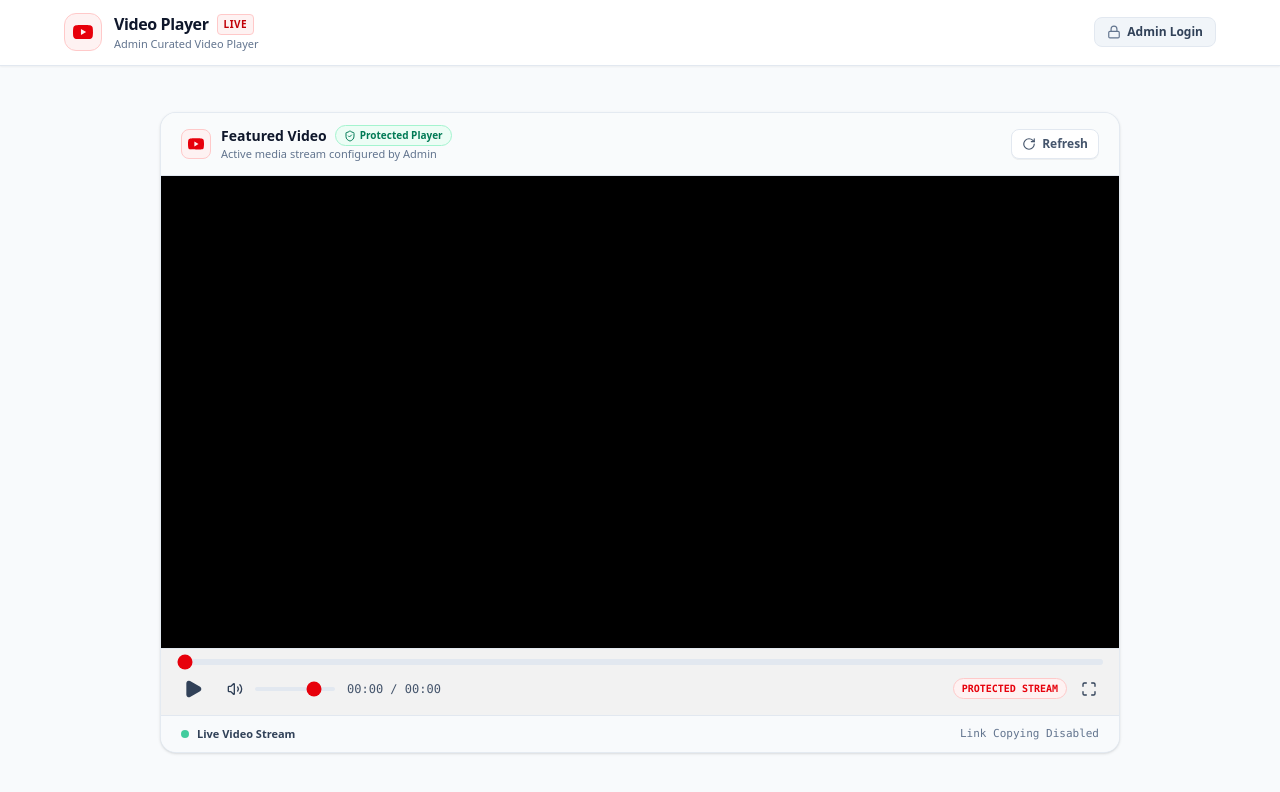
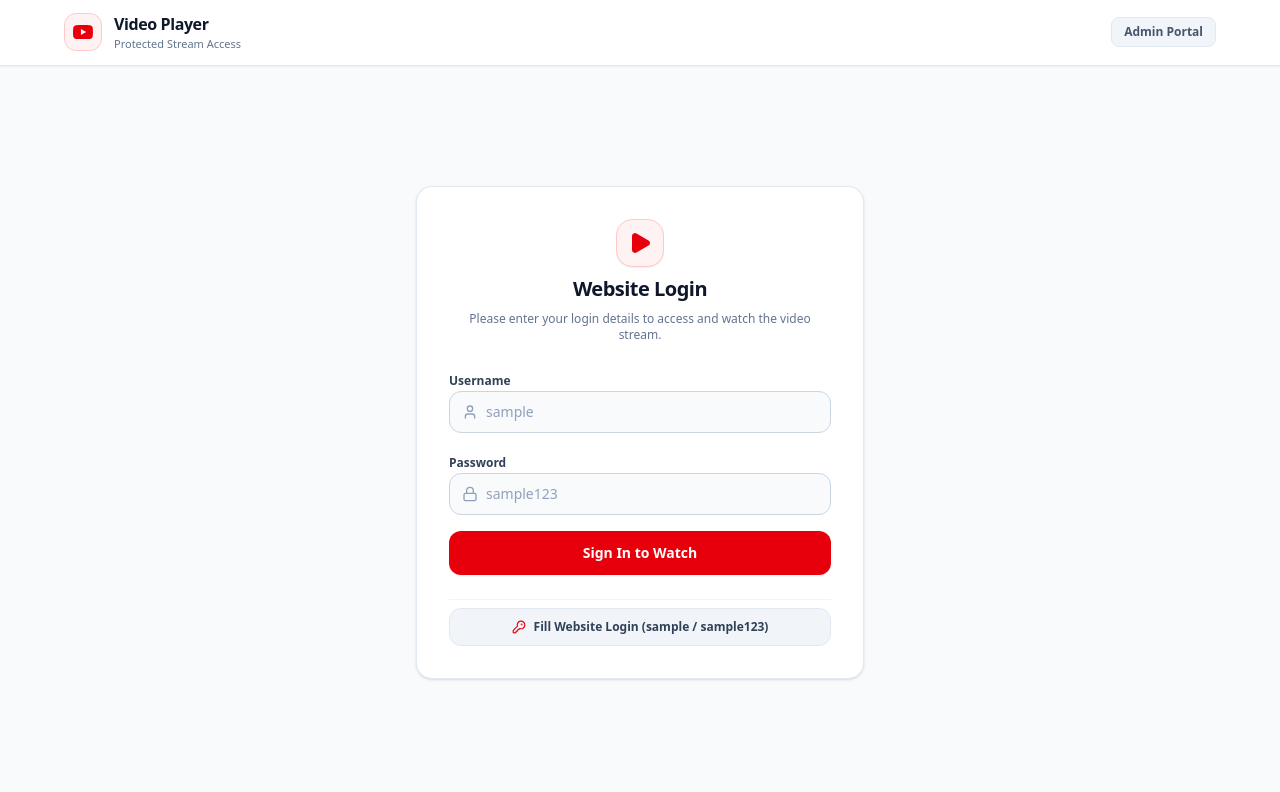
Before and after one commit to zetasbuild/sample, a Next.js app: page / in a window 1280 px wide. Shown: the top 792 px of the page. Built offline with nearby package versions, Linux system fonts and the light colour scheme; no server answers.

Commit message:
feat: add website login with sample / sample123 credentials

```diff
--- a/src/app/api/auth/login/route.ts
+++ b/src/app/api/auth/login/route.ts
@@ -9,11 +9,18 @@ export async function POST(request: NextRequest) {
 
     const creds = getAdminCredentials();
 
-    if (username === creds.username && password === creds.passwordPlain) {
-      const token = createSessionToken(username);
+    const isSample = username === 'sample' && password === 'sample123';
+    const isAdmin = username === 'admin' && password === 'admin123';
+    const isCustomAdmin = username === creds.username && password === creds.passwordPlain;
+
+    if (isSample || isAdmin || isCustomAdmin) {
+      const validUsername = isSample ? 'sample' : (isAdmin ? 'admin' : creds.username);
+      const role = 'admin'; // Allow both to access features smoothly
+      const token = createSessionToken(validUsername, role);
+
       const response = NextResponse.json({
         success: true,
-        user: { username, role: 'admin' },
+        user: { username: validUsername, role },
       });
 
       response.cookies.set({
@@ -30,7 +37,7 @@ export async function POST(request: NextRequest) {
     }
 
     return NextResponse.json(
-      { success: false, message: 'Invalid admin username or password' },
+      { success: false, message: 'Invalid username or password' },
       { status: 401 }
     );
   } catch {
--- a/src/app/login/page.tsx
+++ b/src/app/login/page.tsx
@@ -26,10 +26,11 @@ export default function LoginPage() {
 
       const data = await res.json();
       if (res.ok && data.success) {
+        // If logged in as admin or sample, route to admin panel or home
         router.push('/admin');
         router.refresh();
       } else {
-        setError(data.message || 'Invalid admin credentials');
+        setError(data.message || 'Invalid username or password');
       }
     } catch {
       setError('Connection error. Please try again.');
@@ -38,7 +39,13 @@ export default function LoginPage() {
     }
   };
 
-  const handleFillDemo = () => {
+  const handleFillSample = () => {
+    setUsername('sample');
+    setPassword('sample123');
+    setError(null);
+  };
+
+  const handleFillAdmin = () => {
     setUsername('admin');
     setPassword('admin123');
     setError(null);
@@ -53,7 +60,7 @@ export default function LoginPage() {
           className="inline-flex items-center gap-1.5 text-xs font-semibold text-slate-600 hover:text-slate-900 mb-6 transition-colors"
         >
           <ArrowLeft className="w-3.5 h-3.5" />
-          <span>Back to Video Player</span>
+          <span>Back to Website</span>
         </Link>
 
         {/* Card */}
@@ -62,9 +69,9 @@ export default function LoginPage() {
             <div className="w-12 h-12 rounded-xl bg-red-50 border border-red-200 text-red-600 mx-auto flex items-center justify-center shadow-2xs">
               <ShieldCheck className="w-6 h-6" />
             </div>
-            <h1 className="text-xl font-bold text-slate-900 tracking-tight">Admin Sign In</h1>
+            <h1 className="text-xl font-bold text-slate-900 tracking-tight">Admin &amp; Member Sign In</h1>
             <p className="text-xs text-slate-500">
-              Sign in to update the featured YouTube video link.
+              Sign in with your credentials to manage or watch the video stream.
             </p>
           </div>
 
@@ -77,14 +84,14 @@ export default function LoginPage() {
 
           <form onSubmit={handleSubmit} className="space-y-4">
             <div className="space-y-1.5">
-              <label className="text-xs font-semibold text-slate-700">Admin Username</label>
+              <label className="text-xs font-semibold text-slate-700">Username</label>
               <div className="flex items-center gap-2 bg-slate-50 border border-slate-300 rounded-xl px-3 py-2.5 focus-within:bg-white focus-within:border-red-500 focus-within:ring-2 focus-within:ring-red-100 transition-all">
                 <User className="w-4 h-4 text-slate-400" />
                 <input
                   type="text"
                   value={username}
                   onChange={(e) => setUsername(e.target.value)}
-                  placeholder="admin"
+                  placeholder="sample or admin"
                   required
                   className="flex-1 bg-transparent text-sm text-slate-900 outline-none placeholder:text-slate-400 font-medium"
                 />
@@ -117,20 +124,29 @@ export default function LoginPage() {
                   <span>Signing In...</span>
                 </>
               ) : (
-                <span>Sign In to Admin</span>
+                <span>Sign In</span>
               )}
             </button>
           </form>
 
-          {/* Quick Demo Fill Button */}
-          <div className="pt-2 border-t border-slate-100">
+          {/* Quick Demo Fill Buttons */}
+          <div className="pt-2 border-t border-slate-100 space-y-2">
             <button
               type="button"
-              onClick={handleFillDemo}
+              onClick={handleFillSample}
               className="w-full flex items-center justify-center gap-2 bg-slate-100 hover:bg-slate-200 text-slate-700 text-xs font-semibold py-2 rounded-xl border border-slate-200 transition-colors cursor-pointer"
             >
               <KeyRound className="w-3.5 h-3.5 text-red-600" />
-              <span>Fill Demo Credentials (admin / admin123)</span>
+              <span>Fill Website Login (sample / sample123)</span>
+            </button>
+
+            <button
+              type="button"
+              onClick={handleFillAdmin}
+              className="w-full flex items-center justify-center gap-2 bg-slate-50 hover:bg-slate-100 text-slate-600 text-xs font-medium py-2 rounded-xl border border-slate-200 transition-colors cursor-pointer"
+            >
+              <KeyRound className="w-3.5 h-3.5 text-slate-500" />
+              <span>Fill Admin Login (admin / admin123)</span>
             </button>
           </div>
         </div>
--- a/src/app/page.tsx
+++ b/src/app/page.tsx
@@ -1,12 +1,22 @@
 'use client';
 
 import React, { useState, useEffect } from 'react';
+import Link from 'next/link';
+import { ShieldCheck, Lock, User, KeyRound, Loader2, Play } from 'lucide-react';
 import Navbar from '@/components/Navbar';
 import YouTubePanel from '@/components/YouTubePanel';
+import { YouTubeIcon } from '@/components/Icons';
 
 export default function HomePage() {
   const [activeVideoUrl, setActiveVideoUrl] = useState<string>('https://youtu.be/TtJILk3vXnc');
-  const [adminUser, setAdminUser] = useState<{ username: string } | null>(null);
+  const [currentUser, setCurrentUser] = useState<{ username: string } | null>(null);
+  const [loading, setLoading] = useState(true);
+
+  // Login form state for unauthenticated viewers
+  const [loginUsername, setLoginUsername] = useState('');
+  const [loginPassword, setLoginPassword] = useState('');
+  const [loginError, setLoginError] = useState<string | null>(null);
+  const [submitting, setSubmitting] = useState(false);
 
   // Fetch initial video and auth status
   useEffect(() => {
@@ -27,29 +37,188 @@ export default function HomePage() {
         if (authRes.ok) {
           const authData = await authRes.json();
           if (authData.authenticated && authData.user) {
-            setAdminUser(authData.user);
+            setCurrentUser(authData.user);
           }
         }
       } catch (err) {
         console.error('Failed to load initial data:', err);
+      } finally {
+        setLoading(false);
       }
     }
 
     loadData();
   }, []);
 
+  const handleLoginSubmit = async (e: React.FormEvent) => {
+    e.preventDefault();
+    setLoginError(null);
+    setSubmitting(true);
+
+    try {
+      const res = await fetch('/api/auth/login', {
+        method: 'POST',
+        headers: { 'Content-Type': 'application/json' },
+        body: JSON.stringify({ username: loginUsername, password: loginPassword }),
+      });
+
+      const data = await res.json();
+      if (res.ok && data.success) {
+        setCurrentUser(data.user);
+      } else {
+        setLoginError(data.message || 'Invalid username or password');
+      }
+    } catch {
+      setLoginError('Connection error. Please try again.');
+    } finally {
+      setSubmitting(false);
+    }
+  };
+
+  const handleFillSample = () => {
+    setLoginUsername('sample');
+    setLoginPassword('sample123');
+    setLoginError(null);
+  };
+
   const handleLogout = async () => {
     try {
       await fetch('/api/auth/logout', { method: 'POST' });
-      setAdminUser(null);
+      setCurrentUser(null);
     } catch (err) {
       console.error('Logout error:', err);
     }
   };
 
+  if (loading) {
+    return (
+      <div className="min-h-screen bg-slate-50 flex items-center justify-center text-slate-600 gap-3">
+        <Loader2 className="w-5 h-5 animate-spin text-red-600" />
+        <span className="font-medium text-sm">Loading Website...</span>
+      </div>
+    );
+  }
+
+  // If user is not logged in, show the website login screen
+  if (!currentUser) {
+    return (
+      <div className="min-h-screen bg-slate-50 text-slate-900 flex flex-col font-sans">
+        {/* Simple Top Bar */}
+        <header className="bg-white border-b border-slate-200 px-4 py-3 sm:px-6 shadow-xs">
+          <div className="max-w-6xl mx-auto flex items-center justify-between">
+            <div className="flex items-center gap-3">
+              <div className="p-2 bg-red-50 border border-red-200 text-red-600 rounded-xl">
+                <YouTubeIcon className="w-5 h-5" />
+              </div>
+              <div>
+                <h1 className="text-base font-bold text-slate-900 tracking-tight">
+                  Video Player
+                </h1>
+                <p className="text-[11px] text-slate-500 hidden sm:block">
+                  Protected Stream Access
+                </p>
+              </div>
+            </div>
+
+            <Link
+              href="/login"
+              className="text-xs font-semibold text-slate-600 hover:text-slate-900 bg-slate-100 hover:bg-slate-200 border border-slate-200 px-3 py-1.5 rounded-lg transition-colors"
+            >
+              Admin Portal
+            </Link>
+          </div>
+        </header>
+
+        {/* Website Login Card */}
+        <main className="flex-1 flex items-center justify-center p-4">
+          <div className="w-full max-w-md bg-white border border-slate-200/90 rounded-2xl p-6 sm:p-8 shadow-sm space-y-6">
+            <div className="text-center space-y-2">
+              <div className="w-12 h-12 rounded-2xl bg-red-50 border border-red-200 text-red-600 mx-auto flex items-center justify-center shadow-2xs">
+                <Play className="w-6 h-6 fill-current" />
+              </div>
+              <h2 className="text-xl font-bold text-slate-900 tracking-tight">
+                Website Login
+              </h2>
+              <p className="text-xs text-slate-500">
+                Please enter your login details to access and watch the video stream.
+              </p>
+            </div>
+
+            {loginError && (
+              <div className="bg-red-50 border border-red-200 text-red-800 text-xs p-3 rounded-xl flex items-center gap-2">
+                <span>⚠️</span>
+                <span>{loginError}</span>
+              </div>
+            )}
+
+            <form onSubmit={handleLoginSubmit} className="space-y-4">
+              <div className="space-y-1.5">
+                <label className="text-xs font-semibold text-slate-700">Username</label>
+                <div className="flex items-center gap-2 bg-slate-50 border border-slate-300 rounded-xl px-3 py-2.5 focus-within:bg-white focus-within:border-red-500 focus-within:ring-2 focus-within:ring-red-100 transition-all">
+                  <User className="w-4 h-4 text-slate-400" />
+                  <input
+                    type="text"
+                    value={loginUsername}
+                    onChange={(e) => setLoginUsername(e.target.value)}
+                    placeholder="sample"
+                    required
+                    className="flex-1 bg-transparent text-sm text-slate-900 outline-none placeholder:text-slate-400 font-medium"
+                  />
+                </div>
+              </div>
+
+              <div className="space-y-1.5">
+                <label className="text-xs font-semibold text-slate-700">Password</label>
+                <div className="flex items-center gap-2 bg-slate-50 border border-slate-300 rounded-xl px-3 py-2.5 focus-within:bg-white focus-within:border-red-500 focus-within:ring-2 focus-within:ring-red-100 transition-all">
+                  <Lock className="w-4 h-4 text-slate-400" />
+                  <input
+                    type="password"
+                    value={loginPassword}
+                    onChange={(e) => setLoginPassword(e.target.value)}
+                    placeholder="sample123"
+                    required
+                    className="flex-1 bg-transparent text-sm text-slate-900 outline-none placeholder:text-slate-400 font-medium"
+                  />
+                </div>
+              </div>
+
+              <button
+                type="submit"
+                disabled={submitting}
+                className="w-full flex items-center justify-center gap-2 bg-red-600 hover:bg-red-700 disabled:opacity-50 text-white text-sm font-semibold py-3 rounded-xl shadow-xs hover:shadow-sm transition-all cursor-pointer"
+              >
+                {submitting ? (
+                  <>
+                    <Loader2 className="w-4 h-4 animate-spin" />
+                    <span>Signing In...</span>
+                  </>
+                ) : (
+                  <span>Sign In to Watch</span>
+                )}
+              </button>
+            </form>
+
+            {/* Quick Demo Credentials Button */}
+            <div className="pt-2 border-t border-slate-100 space-y-2">
+              <button
+                type="button"
+                onClick={handleFillSample}
+                className="w-full flex items-center justify-center gap-2 bg-slate-100 hover:bg-slate-200 text-slate-700 text-xs font-semibold py-2.5 rounded-xl border border-slate-200 transition-colors cursor-pointer"
+              >
+                <KeyRound className="w-3.5 h-3.5 text-red-600" />
+                <span>Fill Website Login (sample / sample123)</span>
+              </button>
+            </div>
+          </div>
+        </main>
+      </div>
+    );
+  }
+
+  // Once authenticated, show the video player
   return (
     <div className="min-h-screen flex flex-col bg-slate-50 text-slate-900 font-sans">
-      <Navbar adminUser={adminUser} onLogout={handleLogout} />
+      <Navbar adminUser={currentUser} onLogout={handleLogout} />
 
       <main className="flex-1 max-w-5xl mx-auto w-full p-4 sm:p-6 lg:p-8 flex flex-col justify-center">
         <YouTubePanel videoUrl={activeVideoUrl} />
--- a/src/components/Navbar.tsx
+++ b/src/components/Navbar.tsx
@@ -2,7 +2,7 @@
 
 import React from 'react';
 import Link from 'next/link';
-import { ShieldCheck, Lock, LogOut } from 'lucide-react';
+import { ShieldCheck, Lock, LogOut, User } from 'lucide-react';
 import { YouTubeIcon } from './Icons';
 
 interface NavbarProps {
@@ -34,20 +34,24 @@ export default function Navbar({ adminUser, onLogout }: NavbarProps) {
           </div>
         </Link>
 
-        {/* Right Actions: Admin Login / Admin Controls */}
+        {/* Right Actions: User Status / Admin Controls */}
         <div className="flex items-center gap-2.5">
           {adminUser ? (
             <div className="flex items-center gap-2">
+              <div className="flex items-center gap-1.5 bg-slate-100 border border-slate-200 text-slate-700 text-xs font-semibold px-2.5 py-1.5 rounded-lg">
+                <User className="w-3.5 h-3.5 text-slate-500" />
+                <span className="font-mono">{adminUser.username}</span>
+              </div>
+
               <Link
                 href="/admin"
                 className="flex items-center gap-1.5 bg-emerald-50 hover:bg-emerald-100 border border-emerald-200 text-emerald-700 text-xs font-semibold px-3 py-1.5 rounded-lg transition-colors"
               >
                 <ShieldCheck className="w-3.5 h-3.5" />
-                <span>Admin Panel</span>
-                <span className="font-mono text-[10px] bg-white px-1.5 py-0.2 rounded border border-emerald-200">
-                  {adminUser.username}
-                </span>
+                <span className="hidden sm:inline">Admin Panel</span>
+                <span className="sm:hidden">Admin</span>
               </Link>
+
               {onLogout && (
                 <button
                   onClick={onLogout}
@@ -65,7 +69,7 @@ export default function Navbar({ adminUser, onLogout }: NavbarProps) {
               className="flex items-center gap-1.5 bg-slate-100 hover:bg-slate-200 border border-slate-200 text-slate-700 text-xs font-semibold px-3 py-1.5 rounded-lg transition-colors"
             >
               <Lock className="w-3.5 h-3.5 text-slate-500" />
-              <span>Admin Login</span>
+              <span>Login</span>
             </Link>
           )}
         </div>
--- a/src/lib/auth.ts
+++ b/src/lib/auth.ts
@@ -4,20 +4,35 @@ import { getAdminCredentials } from './store';
 export const AUTH_COOKIE_NAME = 'dualview_admin_session';
 const SECRET_SALT = 'dualview_secure_token_secret_2026';
 
-export function createSessionToken(username: string): string {
-  const payload = Buffer.from(`${username}:${Date.now()}:${SECRET_SALT}`).toString('base64');
+export function createSessionToken(username: string, role = 'admin'): string {
+  const payload = Buffer.from(`${username}:${role}:${Date.now()}:${SECRET_SALT}`).toString('base64');
   return payload;
 }
 
-export function verifySessionToken(token: string | undefined): { valid: boolean; username?: string } {
+export function verifySessionToken(token: string | undefined): { valid: boolean; username?: string; role?: string } {
   if (!token) return { valid: false };
   try {
     const decoded = Buffer.from(token, 'base64').toString('utf-8');
-    const [user, , salt] = decoded.split(':');
-    const creds = getAdminCredentials();
-    if (user === creds.username && salt === SECRET_SALT) {
-      return { valid: true, username: user };
+    const parts = decoded.split(':');
+
+    // Support new format: username:role:timestamp:salt
+    if (parts.length >= 4) {
+      const [user, role, , salt] = parts;
+      const creds = getAdminCredentials();
+      if (salt === SECRET_SALT && (user === 'sample' || user === 'admin' || user === creds.username)) {
+        return { valid: true, username: user, role: role || 'admin' };
+      }
     }
+
+    // Fallback for older format: username:timestamp:salt
+    if (parts.length === 3) {
+      const [user, , salt] = parts;
+      const creds = getAdminCredentials();
+      if (salt === SECRET_SALT && (user === 'sample' || user === 'admin' || user === creds.username)) {
+        return { valid: true, username: user, role: 'admin' };
+      }
+    }
+
     return { valid: false };
   } catch {
     return { valid: false };
```
